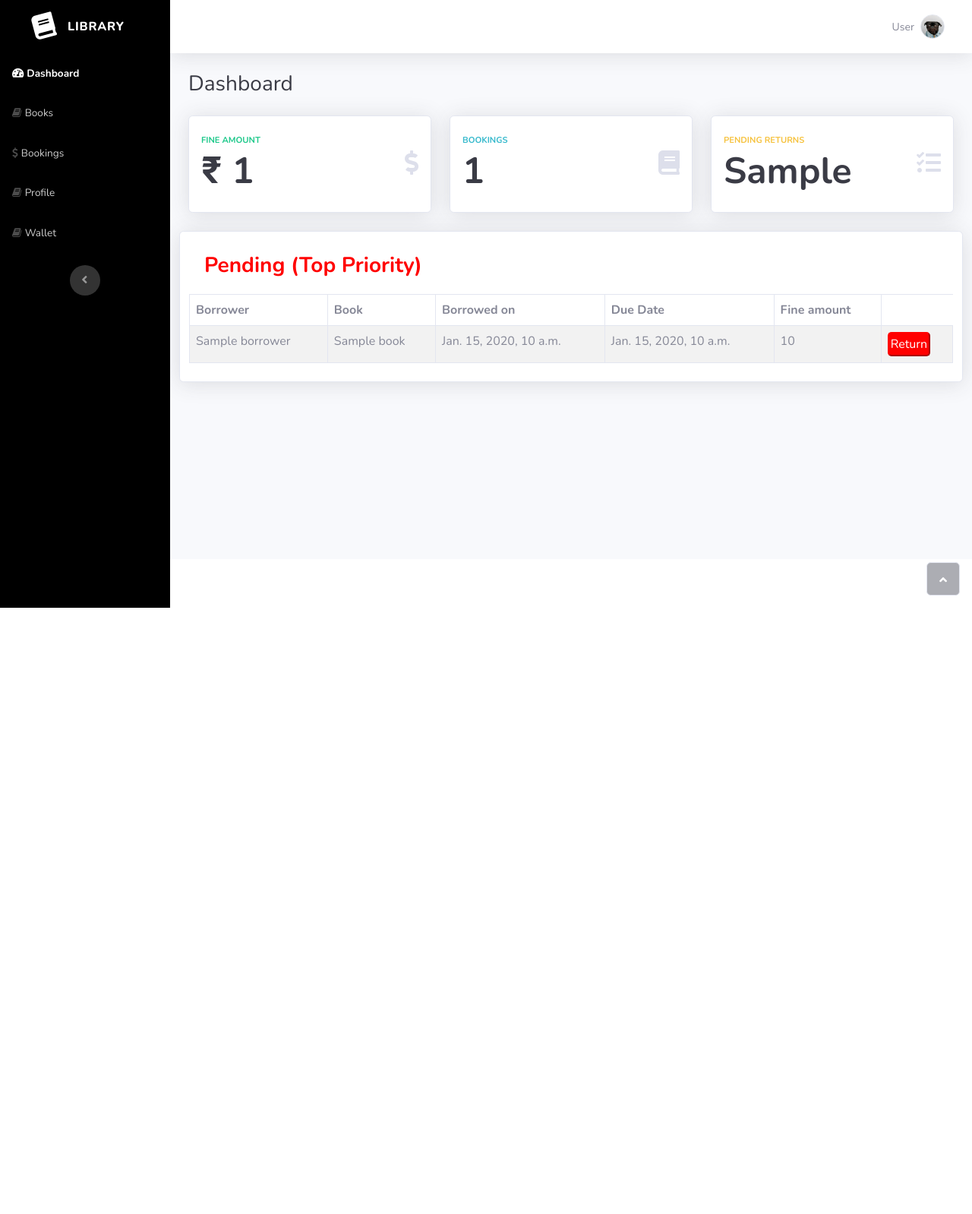
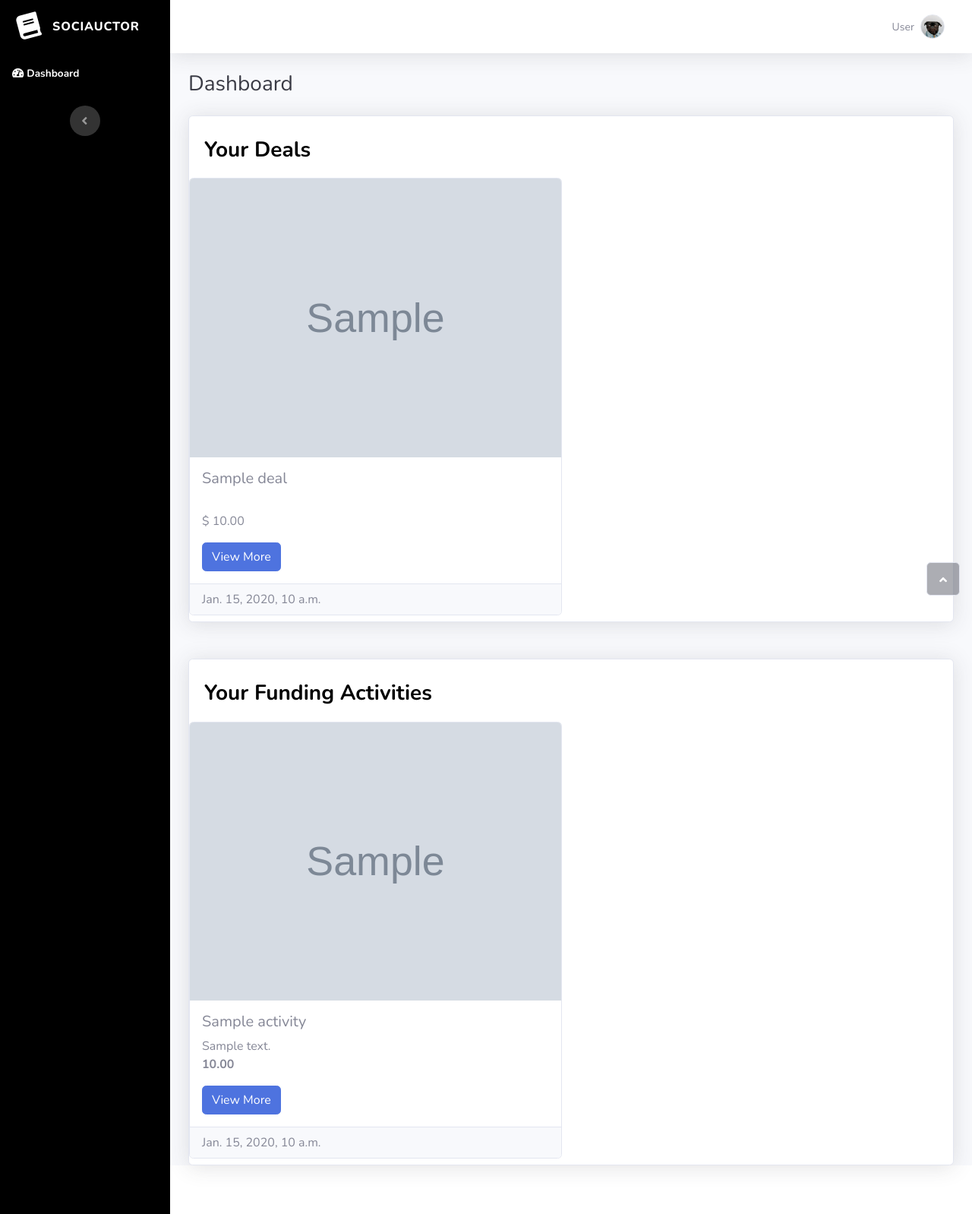
Before and after one commit to sanjay-thiyagarajan/SociAuctor, a Django app: template panel/templates/panel/index.html in a window 1280 px wide. Shown: the whole page at 76% size. Before the commit the page ends 800 px from the top, so only its background shows below. Run offline with Django 4.2, Linux system fonts and the light colour scheme; tables that the repository leaves empty hold one stand-in row (values such as "Sample post"); the template is opened without the code that fills it: values that come from a table or form of the project are taken from there, most other values are stand-ins (such as "Sample title", 1, 10 or a date in 2020); grey boxes marked "Sample" are stand-in pictures; some libraries are stand-ins or nearby versions.

Commit message:
Add views

```diff
--- a/SociAuctor/urls.py
+++ b/SociAuctor/urls.py
@@ -14,8 +14,9 @@ Including another URLconf
     2. Add a URL to urlpatterns:  path('blog/', include('blog.urls'))
 """
 from django.contrib import admin
-from django.urls import path
+from django.urls import path, include
 
 urlpatterns = [
     path('admin/', admin.site.urls),
+    path('', include('panel.urls'))
 ]
--- a/panel/templates/panel/index.html
+++ b/panel/templates/panel/index.html
@@ -7,10 +7,10 @@
 {% block sidebar %}
     <ul class="navbar-nav text-light" id="accordionSidebar">
         <li class="nav-item"><a class="nav-link active" href="{% url 'home' %}"><i class="fas fa-tachometer-alt"></i><span>Dashboard</span></a></li>
-        <li class="nav-item"><a class="nav-link" href="{% url 'books' %}"><i class="fa fa-book"></i><span>Books</span></a></li>
+        {% comment %} <li class="nav-item"><a class="nav-link" href="{% url 'books' %}"><i class="fa fa-book"></i><span>Books</span></a></li>
         <li class="nav-item"><a class="nav-link" href="{% url 'bookings' %}"><i class="fa fa-dollar"></i><span>Bookings</span></a></li>
         <li class="nav-item"><a class="nav-link" href="{% url 'view_profile' %}"><i class="fa fa-book"></i><span>Profile</span></a></li>
-        <li class="nav-item"><a class="nav-link" href="{% url 'wallet_view' %}"><i class="fa fa-book"></i><span>Wallet</span></a></li>
+        <li class="nav-item"><a class="nav-link" href="{% url 'wallet_view' %}"><i class="fa fa-book"></i><span>Wallet</span></a></li> {% endcomment %}
     </ul>
 {% endblock %}
 
@@ -21,80 +21,57 @@
         <div class="d-sm-flex justify-content-between align-items-center mb-4">
             <h3 class="text-dark mb-0">Dashboard</h3>
         </div>
+        <div class="column">
+            <div class="card shadow border-start-warning py-2">
+                <h3 style="padding-left:20px;padding-top:20px;font-weight:bold;color:black;margin-bottom:20px;">Your Deals</h3>
+                {% if deals %}
                     <div class="row">
-                        <div class="col-md-6 col-xl-4 mb-4">
-                            <div class="card shadow border-start-success py-2">
+                        {% for deal in deals %}
+                            <div class = "col-sm-6">
+                                <div class = "card">
+                                    <img class="card-img-top" src="{{deal.image.url}}" alt="No Image">
                                     <div class="card-body">
-                                    <div class="row align-items-center no-gutters">
-                                        <div class="col me-2">
-                                            <div class="text-uppercase text-success fw-bold text-xs mb-1"><span>fine amount</span></div>
-                                            <div class="text-dark fw-bold h5 mb-0"><font size="20"><span>₹ {{total_fine}}</span></font></div>
+                                        <h5 class="card-title">{{deal.title}}</h5>
+                                        <p class="card-text">
+                                            <b>{{deal.poster.first_name}} {{deal.poster.last_name}}</b><br/>
+                                            $ {{deal.initial_price}}
+                                        </p>
+                                        <a href="#" class="btn btn-primary">View More</a>
                                     </div>
-                                        <div class="col-auto"><i class="fas fa-dollar-sign fa-2x text-gray-300"></i></div>
+                                    <div class="card-footer text-muted">
+                                        {{deal.deadline}}
                                     </div>
                                 </div>
                             </div>
+                        {% endfor %}
                     </div>
-                        <div class="col-md-6 col-xl-4 mb-4">
-                            <div class="card shadow border-start-info py-2">
+                {% else %}
+                    <p class="warningbox">No activities to show :(</p>
+                {% endif %}
+            </div>
+            <br/><br/>
+            <div class="card shadow border-start-warning py-2">
+                <h3 style="padding-left:20px;padding-top:20px;font-weight:bold;color:black;margin-bottom:20px;">Your Funding Activities</h3>
+                {% if activities %}
+                    <div class="row">
+                        {% for activity in activities %}
+                            <div class = "col-sm-6">
+                                <div class = "card">
+                                    <img class="card-img-top" src="{{activity.image.url}}" alt="{{activity.category}}">
                                     <div class="card-body">
-                                    <div class="row align-items-center no-gutters">
-                                        <div class="col me-2">
-                                            <div class="text-uppercase text-info fw-bold text-xs mb-1"><span>Bookings</span></div>
-                                            <div class="row g-0 align-items-center">
-                                                <div class="col-auto">
-                                                    <div class="text-dark fw-bold h5 mb-0 me-3"><font size="20"><span>{{borrow_count}}</span></font></div>
+                                        <h5 class="card-title">{{activity.title}}</h5>
+                                        <p class="card-text">{{activity.description}}<br/><b>{{activity.amount}}</b></p>
+                                        <a href="#" class="btn btn-primary">View More</a>
+                                    </div>
+                                    <div class="card-footer text-muted">
+                                        {{activity.deadline}}
                                     </div>
                                 </div>
                             </div>
-                                        <div class="col-auto"><i class="fas fa-book fa-2x text-gray-300"></i></div>
+                        {% endfor %}
                     </div>
-                                </div>
-                            </div>
-                        </div>
-                        <div class="col-md-6 col-xl-4 mb-4">
-                            <div class="card shadow border-start-warning py-2">
-                                <div class="card-body">
-                                    <div class="row align-items-center no-gutters">
-                                        <div class="col me-2">
-                                            <div class="text-uppercase text-warning fw-bold text-xs mb-1"><span>Pending RETURNS</span></div>
-                                            <div class="text-dark fw-bold h5 mb-0"><font size="20"><span>{{pending_returns}}</span></font></div>
-                                        </div>
-                                        <div class="col-auto"><i class="fas fa-tasks fa-2x text-gray-300"></i></div>
-                                    </div>
-                                </div>
-                            </div>
-                        </div>
-                    </div>
-                    <div class="row">
-                        <div class="card shadow border-start-warning py-2">
-                            <h3 style="padding-left:20px;padding-top:20px;font-weight:bold;color:red;margin-bottom:20px;">Pending (Top Priority)</h3>
-                            {% if borrows %}
-                                <table class="table table-striped table-bordered" id="dataTable">
-                                    <thead>
-                                        <tr>
-                                            <th>Borrower</th>
-                                            <th>Book</th>
-                                            <th>Borrowed on</th>
-                                            <th>Due Date</th>
-                                            <th>Fine amount</th>
-                                        </tr>
-                                    </thead>
-                                    <tbody>
-                                        {% for borrow in borrows %}
-                                            <tr>
-                                                <td>{{borrow.borrower}}</td>
-                                                <td>{{borrow.book.title}}</td>
-                                                <td>{{borrow.borrowed_on}}</td>
-                                                <td>{{borrow.due_date}}</td>
-                                                <td>{{borrow.fine_amount}}</td>
-                                                <td><a href="/return-book/{{borrow.id}}/"><button type="button" style="background-color: red; color: white; padding: 2px; border-color: red; border-radius: 5px;">Return</button></a>
-                                            </tr>
-                                        {% endfor %}
-                                    </tbody>
-                                </table>
                 {% else %}
-                                <p class="successbox">Great! No pending returns currently</p>
+                    <p class="warningbox">No activities to show :(</p>
                 {% endif %}
             </div>
         </div>
--- a/panel/templates/panel/template.html
+++ b/panel/templates/panel/template.html
@@ -35,6 +35,14 @@
             padding: 10px;
             border-radius: 5px;
         }
+        .warningbox {
+            background: #F8EFE4;
+            color: black;
+            padding: 10px;
+            border-radius: 5px;
+            margin: 10px;
+            font-weight: bold;
+        }
         .successbox {
             background: #c4ffc4;
             color: grey;
@@ -50,7 +58,7 @@
         <nav class="navbar navbar-dark align-items-start sidebar sidebar-dark accordion bg-gradient-primary p-0" style="background: black;">
             <div class="container-fluid d-flex flex-column p-0"><a class="navbar-brand d-flex justify-content-center align-items-center sidebar-brand m-0" href="#">
                     <div class="sidebar-brand-icon rotate-n-15"><i class="fas fa-book"></i></div>
-                    <div class="sidebar-brand-text mx-3"><span>Library</span></div>
+                    <div class="sidebar-brand-text mx-3"><span>SociAuctor</span></div>
                 </a>
                 <hr class="sidebar-divider my-0">
                 {% block sidebar %}
@@ -67,8 +75,9 @@
                         <ul class="navbar-nav flex-nowrap ms-auto">
                             <li class="nav-item dropdown no-arrow">
                                 <div class="nav-item dropdown no-arrow"><a class="dropdown-toggle nav-link" aria-expanded="false" data-bs-toggle="dropdown" href="#"><span class="d-none d-lg-inline me-2 text-gray-600 small">{{fullname}}</span><img class="border rounded-circle img-profile" src="{% static 'img/dogs/image3.jpeg' %}"></a>
-                                    <div class="dropdown-menu shadow dropdown-menu-end animated--grow-in"><a class="dropdown-item" href="/student-profile/"><i class="fas fa-list fa-sm fa-fw me-2 text-gray-400"></i>&nbsp;Edit Profile</a>
-                                        <div class="dropdown-divider"></div><a class="dropdown-item" href="/logout/"><i class="fas fa-sign-out-alt fa-sm fa-fw me-2 text-gray-400"></i>&nbsp;Logout</a>
+                                    <div class="dropdown-menu shadow dropdown-menu-end animated--grow-in">
+                                        <a class="dropdown-item" href="/logout/">
+                                        <i class="fas fa-sign-out-alt fa-sm fa-fw me-2 text-gray-400"></i>&nbsp;Logout</a>
                                     </div>
                                 </div>
                             </li>
--- a/panel/urls.py
+++ b/panel/urls.py
@@ -1,5 +1,21 @@
 from django.urls import path
+from panel import views
+from django.contrib.auth import views as auth_views
 
 urlpatterns = [
-
+    path('', views.home, name='home'),
+    path('login/', views.loginApp, name='login'),
+    path('signup/', views.signupApp, name='signup'),
+     path('reset_password/',
+        auth_views.PasswordResetView.as_view(template_name="panel/password_reset.html"),
+        name="reset_password"),
+    path('reset_password_sent/',
+        auth_views.PasswordResetDoneView.as_view(template_name="panel/password_reset_sent.html"),
+        name="password_reset_done"),
+    path('reset_password/<uidb64>/<token>',
+        auth_views.PasswordResetConfirmView.as_view(template_name="panel/password_reset_confirm.html"),
+        name="password_reset_confirm"),
+    path('reset_password_complete/',
+        auth_views.PasswordResetCompleteView.as_view(template_name="panel/password_reset_done.html"),
+        name="password_reset_complete")
 ]
--- a/requirements.txt
+++ b/requirements.txt
@@ -2,5 +2,6 @@ asgiref==3.6.0
 Django==4.1.4
 django-countries==7.5
 django-environ==0.9.0
+Pillow==9.3.0
 sqlparse==0.4.3
 typing_extensions==4.4.0
```
Also changed, not shown: SociAuctor/settings/base.py (+11 -13 lines), panel/models.py (+8 -2 lines), panel/templates/panel/register-student.html (deleted, +0 -35 lines), panel/templates/panel/signup.html (added, +34 -0 lines), panel/views.py (+75 -1 lines). Lines whose indentation alone changed are shown as unchanged.
